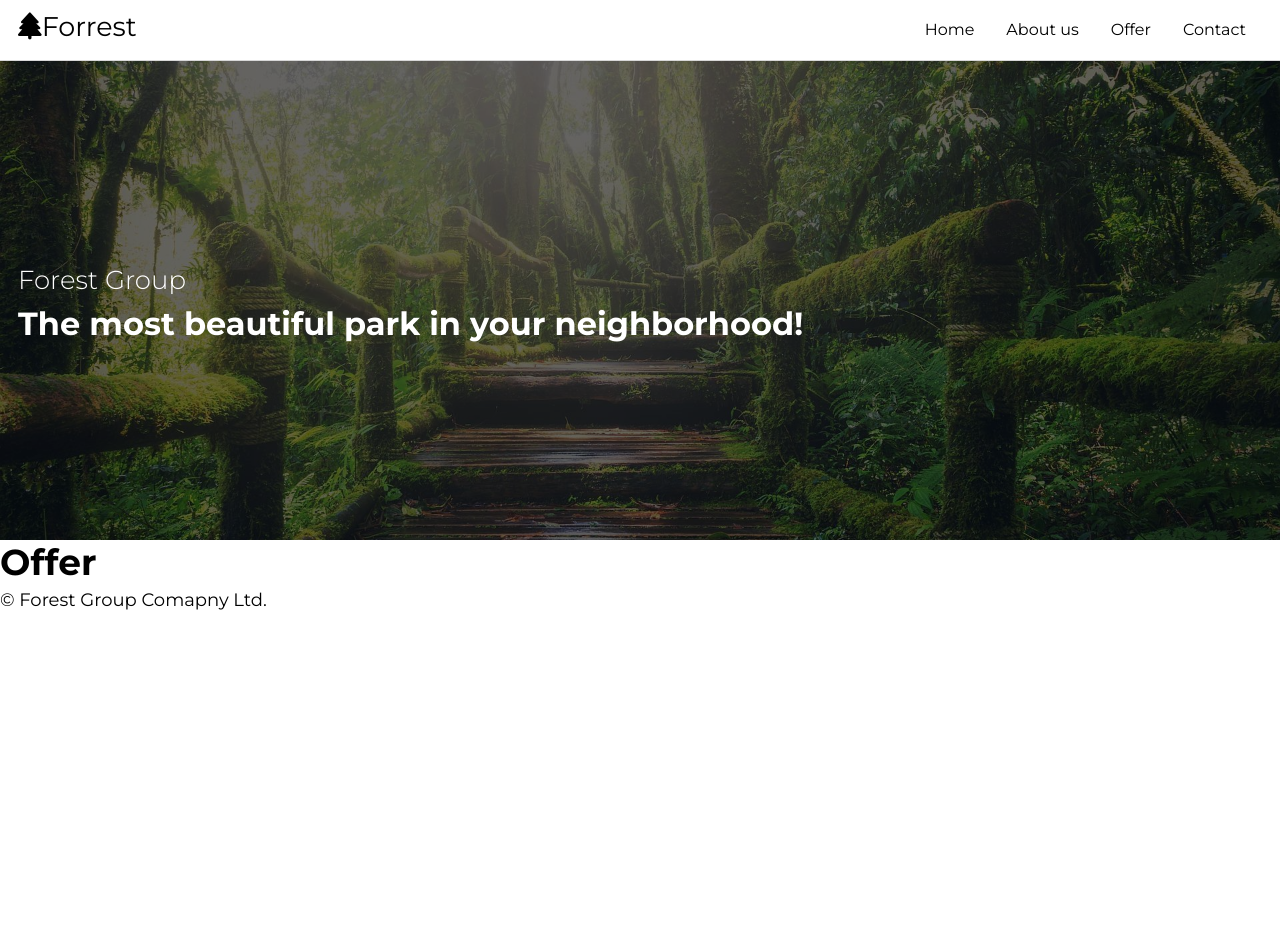
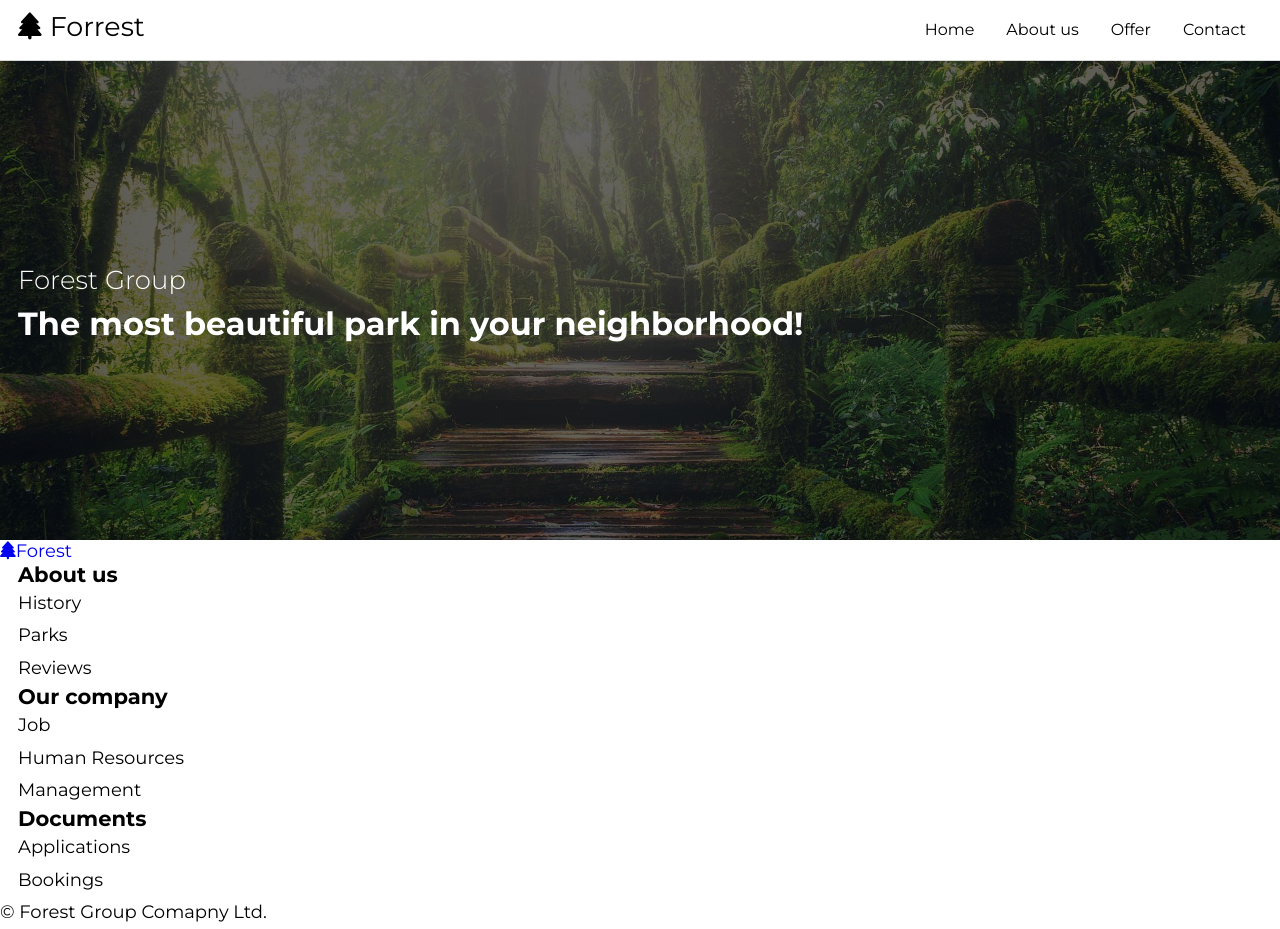
Before and after one commit to PatrycjaBanaszuk/ForestWebProject, a website: page contact.html in a window 1280 px wide. Before the commit the page ends 800 px from the top, so only its background shows below. Drawn offline with Linux system fonts and the light colour scheme.

Commit message:
contact html added

```diff
--- a/contact.html
+++ b/contact.html
@@ -1,5 +1,6 @@
 <!DOCTYPE html>
 <html lang="en">
+
 <head>
   <meta charset="UTF-8">
   <meta http-equiv="X-UA-Compatible" content="IE=edge">
@@ -12,6 +13,7 @@
 <script src="https://kit.fontawesome.com/a0210f9fff.js" crossorigin="anonymous"></script>
 <link rel="stylesheet" href="/dist/css/main.min.css">
 </head>
+
 <body>
 
   <nav class="navbar">
@@ -43,10 +45,53 @@
         <h1>The most beautiful park in your neighborhood!</h1>
     </div>
 </header>
-<h1>Offer</h1>
+  <section id="contact">
+
+
+    <div class="contact">
+
+      <div class="contact__logo">
+        <a href="#"><i class="fas fa-tree"></i>Forest</a>
+      </div>
+
+      <div class="container">
+
+
+        <div class="contact__info">
+
+          <h3 class="contact__info-tittle">About us</h3>
+          <p class="contact__info-text">History</p>
+          <p class="contact__info-text">Parks</p>
+          <p class="contact__info-text">Reviews</p>
+        </div>
+
+
+        <div class="contact__info">
+
+          <h3 class="contact__info-tittle">Our company</h3>
+          <p class="contact__info-text">Job</p>
+          <p class="contact__info-text">Human Resources</p>
+          <p class="contact__info-text">Management</p>
+        </div>
+
+
+        <div class="contact__info">
+
+          <h3 class="contact__info-tittle">Documents</h3>
+          <p class="contact__info-text">Applications</p>
+          <p class="contact__info-text">Bookings</p>
+        </div>
+      </div>
+
+
+
+
+    </div>
+  </section>
   <footer class="footer">
     <p class="footer__bottom-text"> &copy<span class="footer__year"></span> Forest Group Comapny Ltd.</p>
 </footer>
 
 </body>
+
 </html>
--- a/src/sass/main.scss
+++ b/src/sass/main.scss
@@ -57,6 +57,9 @@ p {
 		// height: 20px;
 		font-size: 1.5em;
 		color: #000;
+		i {
+			margin-right: 0.3em;
+		}
 	}
 	&__list {
 		display: flex;
@@ -308,3 +311,9 @@ div .aboutus-box__text::first-line {
 		}
 	}
 }
+
+.contact {
+
+
+
+}
--- a/src/sass/utilities/_small.scss
+++ b/src/sass/utilities/_small.scss
@@ -1,5 +1,23 @@
 @media (max-width: 576px) {
-#header {
-    background-image: url('../../../dist/img/jungle_640.jpg');
+	#header {
+		background-image: url('../../../dist/img/jungle_640.jpg');
+	}
+	// #contact .contact {
+	// 	&__logo {
+	// 		position: absolute;
+	// 		left: 50%;
+	// 		transform: translateX(-50%);
+	// 		margin: 1em 0;
+	// 	}
+	// 	&__info {
+	// 		flex-direction: column;
+
+	// 		&-item {
+
+	// 			&-text {
+	// 				font-size: 1rem;
+	// 			}
+	// 		}
+	// 	}
+	// }
 }
-}
```
Also changed, not shown: src/sass/utilities/_large.scss (+20 -2 lines), src/sass/utilities/_medium.scss (+7 -0 lines), dist/css/main.min.css, 1 other file. Lines whose indentation alone changed are shown as unchanged.
